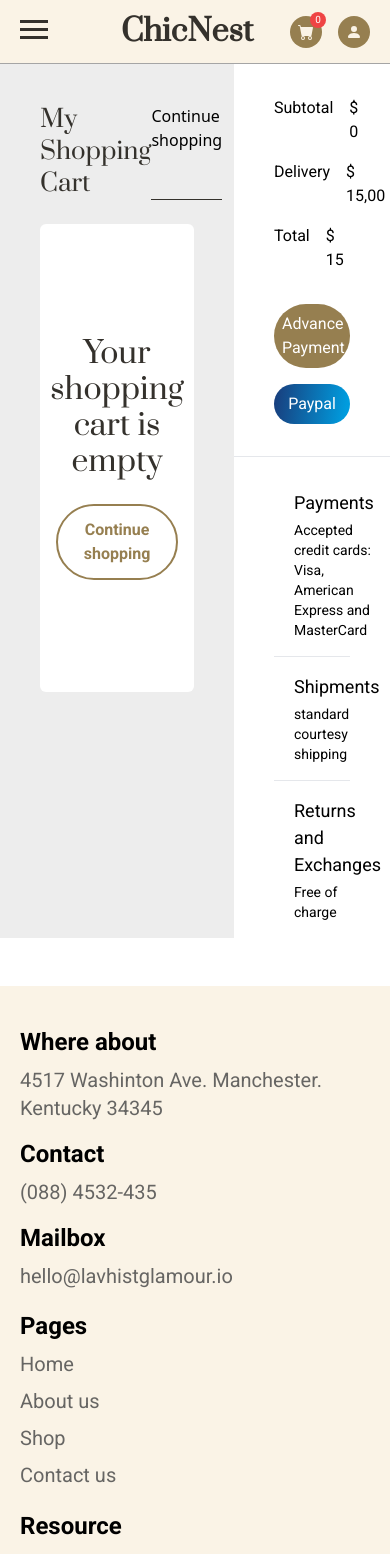
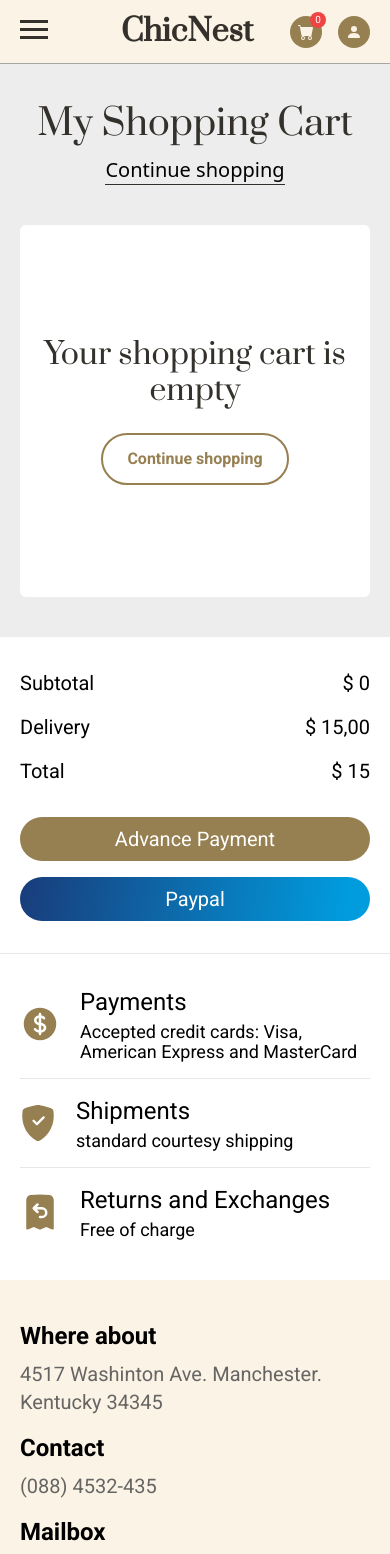
Before and after one commit to SQdeveloper/ChicNest-ecommerce, a React (Vite) app: page /cart in a window 390 px wide. Shown: the top 1554 px of the page. Built offline with nearby package versions, Linux system fonts and the light colour scheme.

Commit message:
Adding responsive to the cart page

```diff
--- a/src/components/ui/icons.tsx
+++ b/src/components/ui/icons.tsx
@@ -1,3 +1,24 @@
+export const ReturnIcon = ({className}: {className?: string})=>{
+    return(
+      <svg xmlns="http://www.w3.org/2000/svg" viewBox="0 0 24 24" fill="currentColor"
+        className={className}
+      >
+        <path fillRule="evenodd" d="M12 1.5c-1.921 0-3.816.111-5.68.327-1.497.174-2.57 1.46-2.57 2.93V21.75a.75.75 0 0 0 1.029.696l3.471-1.388 3.472 1.388a.75.75 0 0 0 .556 0l3.472-1.388 3.471 1.388a.75.75 0 0 0 1.029-.696V4.757c0-1.47-1.073-2.756-2.57-2.93A49.255 49.255 0 0 0 12 1.5Zm-.97 6.53a.75.75 0 1 0-1.06-1.06L7.72 9.22a.75.75 0 0 0 0 1.06l2.25 2.25a.75.75 0 1 0 1.06-1.06l-.97-.97h3.065a1.875 1.875 0 0 1 0 3.75H12a.75.75 0 0 0 0 1.5h1.125a3.375 3.375 0 1 0 0-6.75h-3.064l.97-.97Z" clipRule="evenodd" />
+      </svg>
+  )
+}
+
+export const MoneyIcon = ({className}: {className?: string})=>{
+    return(
+      <svg xmlns="http://www.w3.org/2000/svg" viewBox="0 0 24 24" fill="currentColor"
+        className={className}
+      >
+        <path d="M10.464 8.746c.227-.18.497-.311.786-.394v2.795a2.252 2.252 0 0 1-.786-.393c-.394-.313-.546-.681-.546-1.004 0-.323.152-.691.546-1.004ZM12.75 15.662v-2.824c.347.085.664.228.921.421.427.32.579.686.579.991 0 .305-.152.671-.579.991a2.534 2.534 0 0 1-.921.42Z" />
+        <path fillRule="evenodd" d="M12 2.25c-5.385 0-9.75 4.365-9.75 9.75s4.365 9.75 9.75 9.75 9.75-4.365 9.75-9.75S17.385 2.25 12 2.25ZM12.75 6a.75.75 0 0 0-1.5 0v.816a3.836 3.836 0 0 0-1.72.756c-.712.566-1.112 1.35-1.112 2.178 0 .829.4 1.612 1.113 2.178.502.4 1.102.647 1.719.756v2.978a2.536 2.536 0 0 1-.921-.421l-.879-.66a.75.75 0 0 0-.9 1.2l.879.66c.533.4 1.169.645 1.821.75V18a.75.75 0 0 0 1.5 0v-.81a4.124 4.124 0 0 0 1.821-.749c.745-.559 1.179-1.344 1.179-2.191 0-.847-.434-1.632-1.179-2.191a4.122 4.122 0 0 0-1.821-.75V8.354c.29.082.559.213.786.393l.415.33a.75.75 0 0 0 .933-1.175l-.415-.33a3.836 3.836 0 0 0-1.719-.755V6Z" clipRule="evenodd" />
+      </svg>
+  )
+}
+
 export const CloseIcon = ({className}: {className?: string})=>{
     return(
       <svg xmlns="http://www.w3.org/2000/svg" fill="none" viewBox="0 0 24 24" strokeWidth={1.5} stroke="currentColor"
@@ -5,7 +26,6 @@ export const CloseIcon = ({className}: {className?: string})=>{
       >
         <path strokeLinecap="round" strokeLinejoin="round" d="M6 18 18 6M6 6l12 12" />
       </svg>
-
   )
 }
 
@@ -137,7 +157,7 @@ export const AwardIcon = ({className}: {className?: string}) => (
 
 export const ShieldIcon = ({className}: {className?: string}) => (
   <svg xmlns="http://www.w3.org/2000/svg" width="16" height="16" fill="currentColor"
-    className={`${className} bi bi-shield-fill-check`}
+    className={className}
     viewBox="0 0 16 16">
   <path fillRule="evenodd" d="M8 0c-.69 0-1.843.265-2.928.56-1.11.3-2.229.655-2.887.87a1.54 1.54 0 0 0-1.044 1.262c-.596 4.477.787 7.795 2.465 9.99a11.8 11.8 0 0 0 2.517 2.453c.386.273.744.482 1.048.625.28.132.581.24.829.24s.548-.108.829-.24a7 7 0 0 0 1.048-.625 11.8 11.8 0 0 0 2.517-2.453c1.678-2.195 3.061-5.513 2.465-9.99a1.54 1.54 0 0 0-1.044-1.263 63 63 0 0 0-2.887-.87C9.843.266 8.69 0 8 0m2.146 5.146a.5.5 0 0 1 .708.708l-3 3a.5.5 0 0 1-.708 0l-1.5-1.5a.5.5 0 1 1 .708-.708L7.5 7.793z"/>
   </svg>
--- a/src/pages/Cart/Cart.tsx
+++ b/src/pages/Cart/Cart.tsx
@@ -1,5 +1,5 @@
 import { Link } from "react-router-dom";
-import { ShieldIcon } from "../../components/ui/icons";
+import { MoneyIcon, ReturnIcon, ShieldIcon } from "../../components/ui/icons";
 import ProductOfCart from "./components/ProductOfCart";
 import { ProductCart } from "../../types/product";
 import { useProducts } from "../../contexts/products";
@@ -26,18 +26,19 @@ const Cart = () => {
     },[productsCart])
 
     return (
-        <div className="flex mb-12">
-            <div className="px-10 py-10 w-[60%] bg-extra-light-gray">
-                <aside className="flex justify-between">
-                    <h2 className="text-2xl font-primary">My Shopping Cart</h2>
+        <div className="max-xl:flex-col flex">
+            <div className="max-md:py-[2.5rem] max-md:px-5 max-xl:py-8 max-xl:px-7 px-10 py-10 w-full bg-extra-light-gray">
+                <div className="max-w-[800px] mx-auto">
+                    <aside className="max-md:text-center max-md:items-center max-md:flex-col max-md:gap-3 flex justify-between">
+                        <h2 className="max-md:text-4xl text-2xl font-primary">My Shopping Cart</h2>
                         <Link
                             to={'/shop'}
-                        className="border-b border-dark-gray"
+                            className="max-md:text-xl w-fit border-b border-dark-gray"
                         >
                             Continue shopping
                         </Link>
                     </aside>
-                <div className="flex flex-col gap-4 mt-6">
+                    <div className="max-md:mt-10 flex flex-col gap-4 mt-6">
                         {
                             productsCart && productsCart.length > 0 ?
                                 productsCart.map((product: ProductCart) => (
@@ -56,8 +57,9 @@ const Cart = () => {
                         }
                     </div>
                 </div>
-            <div className="bg-white w-[40%] font-secondary">
-                <div className="py-8 border-b px-10">
+            </div>
+            <div className="max-md:text-xl max-lg:w-full max-xl:w-[620px] [1400px]:w-[700px] pb-6 bg-white w-[670px] font-secondary">
+                <div className="max-md:px-5 max-xl:px-7 py-8 border-b px-10">
                     <div className="flex justify-between gap-4">
                         <span>Subtotal</span>
                         <span>$ {FormatPrice(subtotal)}</span>
@@ -75,26 +77,26 @@ const Cart = () => {
                         <button className="paypal rounded-full py-2 px-2 text-white">Paypal</button>
                     </div>
                 </div>
-                <div className="px-10 pt-4">
+                <div className="max-sm:px-5 max-lg:px-7 px-10 pt-4">
                     <aside className="py-4 flex gap-5 items-center">
-                        <ShieldIcon/>
-                        <div className="font-secondary flex-col flex gap-1">
-                            <h3 className="text-[18px] text-md">Payments</h3>
-                            <p className="text-sm">Accepted credit cards: Visa, American Express and MasterCard</p>
+                        <MoneyIcon className='max-md:w-10 max-md:h-10 w-7 h-7 text-brown' />
+                        <div className="flex-1 font-secondary flex-col flex gap-1">
+                            <h3 className="max-sm:text-2xl text-[18px] text-md">Payments</h3>
+                            <p className="max-sm:text-[18px] text-sm">Accepted credit cards: Visa, American Express and MasterCard</p>
                         </div>
                     </aside>
                     <aside className="py-4 border-t border-b flex gap-5 items-center">
-                        <ShieldIcon/>
-                        <div className="font-secondary flex-col flex gap-1">
-                            <h3 className="text-[18px] text-md">Shipments</h3>
-                            <p className="text-sm">standard courtesy shipping</p>
+                        <ShieldIcon className='max-md:w-9 max-md:h-9 w-6 h-6 text-brown' />
+                        <div className="flex-1 font-secondary flex-col flex gap-1">
+                            <h3 className="max-sm:text-2xl text-[18px] text-md">Shipments</h3>
+                            <p className="max-sm:text-[18px] text-sm">standard courtesy shipping</p>
                         </div>
                     </aside>
                     <aside className="py-4 flex gap-5 items-center">
-                        <ShieldIcon/>
-                        <div className="font-secondary flex-col flex gap-1">
-                            <h3 className="text-[18px] text-md">Returns and Exchanges</h3>
-                            <p className="text-sm">Free of charge</p>
+                        <ReturnIcon className='max-md:w-10 max-md:h-10 w-7 h-7 text-brown' />
+                        <div className="flex-1 font-secondary flex-col flex gap-1">
+                            <h3 className="max-sm:text-2xl text-[18px] text-md">Returns and Exchanges</h3>
+                            <p className="max-sm:text-[18px] text-sm">Free of charge</p>
                         </div>
                     </aside>
                 </div>
--- a/src/pages/Cart/components/ProductOfCart.tsx
+++ b/src/pages/Cart/components/ProductOfCart.tsx
@@ -41,19 +41,19 @@ const ProductOfCart: React.FC<Props> = ({product}) => {
     }
 
     return (
-        <div className="grid grid-cols-2 bg-white rounded-md overflow-hidden">
+        <div className="max-sm:grid-cols-1 grid grid-cols-2 bg-white rounded-md overflow-hidden">
             <Link className="flex aspect-square" to={`/details/${product.id}`}>
                 <img
                     src={images[0].src}
                     alt="product"
-                    className="aspect-square object-cover object-center p-2 border-r"
+                    className="max-sm:border-b w-full aspect-square object-cover object-center p-2 border-r"
                 />
             </Link>
             <aside className="flex flex-col w-full">
-                <div className="px-3 font-primary text-xl py-3 border-b w-full">
+                <div className="max-sm:text-2xl px-3 font-primary text-xl py-3 border-b w-full">
                     <h2>{title}</h2>
                 </div>
-                <div className="flex flex-col text-sm h-full justify-between px-3 font-secondary">
+                <div className="max-sm:text-xl max-sm:gap-6 flex flex-col text-sm h-full justify-between px-3 font-secondary">
                     <div className="mt-4 flex flex-col gap-3">
                         <div className="flex justify-between items-center">
                             <span>Brands:</span>
@@ -79,8 +79,8 @@ const ProductOfCart: React.FC<Props> = ({product}) => {
                         </span>
                     </div>
                 </div>
-                <div className="font-secondary text-sm flex border-t">
-                    <Link to={`/details/${product.id}`} className="text-center w-[50%] py-2 px-1 border-r">View Details</Link>
+                <div className="max-sm:text-xl font-secondary text-sm flex border-t">
+                    <Link to={`/details/${product.id}`} className="max-sm:py-3 text-center w-[50%] py-2 px-1 border-r">View Details</Link>
                     <button onClick={handleDeleteProduct} className="w-[50%] py-2 px-1 ">Delete</button>
                 </div>
             </aside>
```
Lines whose indentation alone changed are shown as unchanged.
